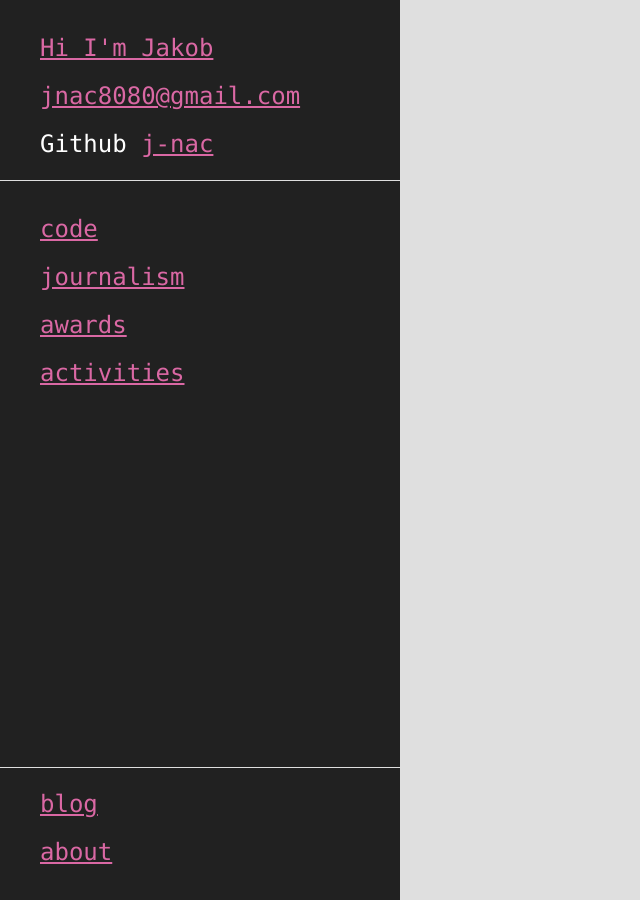
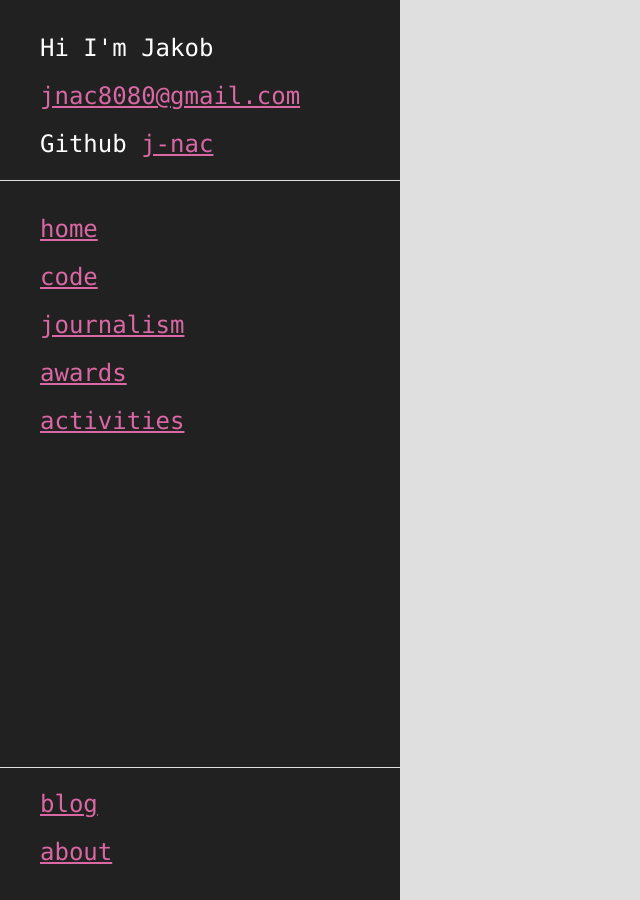
Before and after one commit to j-nac/j-nac.github.io, a Jekyll site: the page built from portfolio/index.md, in a window 1280 px wide. Shown: the whole page, without its empty margins (0-640 px from the left). Built offline with Jekyll 4.4.1, drawn with Linux system fonts in a browser that asks for light colours.

Commit message:
Fix sidebar sizing for different screens

```diff
--- a/portfolio/_includes/sidebar.html
+++ b/portfolio/_includes/sidebar.html
@@ -1,10 +1,11 @@
 <div class="sidebar">
     <ul class="sidebar-top">
-        <li><a href="">Hi I'm Jakob</a></li>
+        <li>Hi I'm Jakob</li>
         <li><a href="mailto:jnac8080@gmail.com">jnac8080@gmail.com</a></li>
         <li>Github <a href="https://github.com/j-nac" target="_blank" rel="noopener noreferrer">j-nac</a></li>
     </ul>
     <ul class="sidebar-mid">
+        <li><a href="">home</a></li>
         <li><a href="">code</a></li>
         <li><a href="">journalism</a></li>
         <li><a href="">awards</a></li>
--- a/portfolio/css/sidebar.css
+++ b/portfolio/css/sidebar.css
@@ -1,9 +1,14 @@
 .sidebar {
     width: 400px;
-    min-height: 100vh;
+    height: 100vh;
+    min-height: min-content;
     background-color: var(--dark-gray);
     color: #fff;
-    position: absolute;
+    position: fixed;
+    overflow-y: scroll;
+
+    display: flex;
+    flex-direction: column;
 }
 
 .sidebar>ul {
@@ -14,15 +19,14 @@
 .sidebar-top {
     padding-bottom: 12px;
     border-bottom: solid 1px var(--light-gray);
-
 }
 
-.sidebar-mid {}
+.sidebar-mid {
+    flex-grow: 1;
+    margin: 0
+}
 
 .sidebar-bottom {
-    position: absolute;
     padding-top: 12px;
     border-top: solid 1px var(--light-gray);
-    bottom: 0;
-    width: 100%;
 }
```
Also changed, not shown: portfolio/_includes/mailinfo.html (added, +7 -0 lines).
